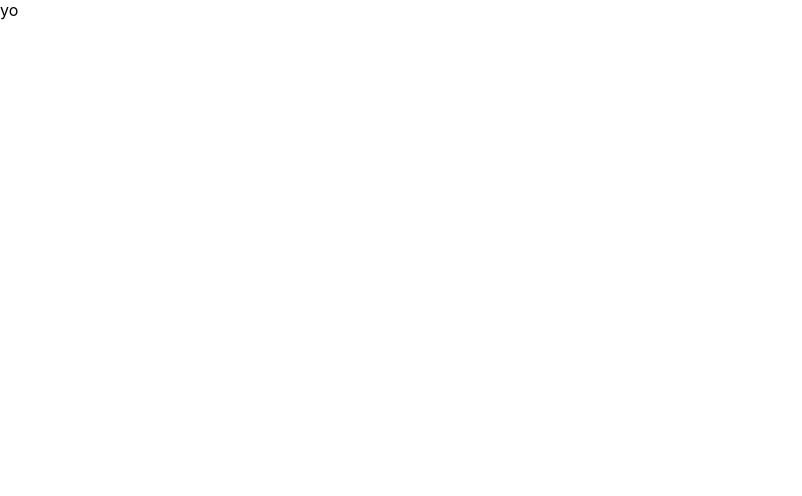
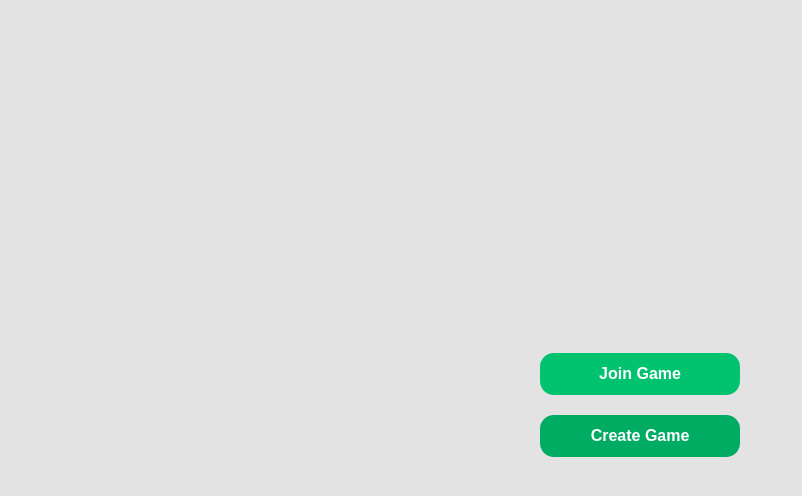
Before and after one commit to noazlee/code_off, a React (Create React App) app in the folder client/: page /home in a window 1280 px wide. Shown: the top 496 px of the page, without its empty margins (0-802 px from the left). Built offline with nearby package versions, Linux system fonts and the light colour scheme.

Commit message:
starting on game room, join room

```diff
--- a/client/src/App.js
+++ b/client/src/App.js
@@ -6,6 +6,8 @@ import Welcome from './views/welcome';
 import Test from './views/test';
 import Editor from './views/editor';
 import Home from './views/home';
+import GameRoom from './views/gameRoom';
+import JoinLobby from './views/joinLobby';
 
 const App = () => {
     return (
@@ -16,6 +18,8 @@ const App = () => {
                 <Route path="/signup" element={<SignUp/>} />
                 <Route path="/home" element={<Home/>} />
                 <Route path="/editor" element={<Editor/>} />
+                <Route path="/gameRoom" element={<GameRoom/>} />
+                <Route path="/joinLobby" element={<JoinLobby/>} />
 
                 <Route path="/test" element={<Test/>} />
             </Routes>
--- /dev/null
+++ b/client/src/views/gameRoom.js
@@ -0,0 +1,27 @@
+import React, { useState } from 'react';
+import Editor from '@monaco-editor/react';
+
+function GameRoom() {
+  const [code, setCode] = useState('// Your code here');
+
+  function handleEditorChange(value, event) {
+    setCode(value);
+  }
+
+  return (
+    <Editor
+      height="500px" // Set the desired height
+      language="javascript" // Set the default language
+      theme="vs-dark" // Optional: Set a theme (e.g., "vs-dark", "vs-light")
+      value={code} // The current value of the editor
+      onChange={handleEditorChange} // Callback for when the content changes
+      options={{
+        // Optional: Editor options (e.g., line numbers, word wrap)
+        minimap: { enabled: false },
+        readOnly: false,
+      }}
+    />
+  );
+}
+
+export default GameRoom;
--- a/client/src/views/home.js
+++ b/client/src/views/home.js
@@ -1,9 +1,11 @@
 import React, { useState } from 'react';
-import Editor from '@monaco-editor/react';
 import { useLocation } from 'react-router-dom';
+import { useNavigate } from 'react-router-dom';
+import { theme } from '../constants/theme';
 
 function Home() {
   const [code, setCode] = useState('// Your code here');
+  const navigate = useNavigate();
   const location = useLocation();
   const { user_id } = location.state || {};
 
@@ -12,24 +14,83 @@ function Home() {
   }
 
   return (
-    <div className='container'>
-        <div className='player'>
-            <p>{user_id}</p>
-        </div>
-        <div className='player'>
-            <p>yo</p>
-        </div>
+    <div style={styles.container}>
+      <header style={styles.header}>
+        <h2 style={styles.title}>
+          {user_id}
+        </h2>
+        <button style={styles.sign_up_button} onClick={() => navigate("/joinLobby/")}>
+          Join Game
+        </button>
+        <button style={styles.log_in_button} onClick={() => navigate("/game/")}>
+          Create Game
+        </button>
+      </header>
     </div>
   );
 }
-
 const styles = {
+    title: {
+      fontSize: 'clamp(24px, 5vw, 50px)',
+      fontWeight: theme.fonts.bold,
+      color: theme.colors.text,
+      marginBottom: '10px',
+      textAlign: "center"
+    },
     container: {
-
+      display: 'flex',
+      width: '100%',
+      justifyContent: 'center',
+      alignItems: 'center',
+      minHeight: '100vh',
+      backgroundColor: theme.colors.gray,
+      padding: '20px',
+      boxSizing: 'border-box'
     },
-    player: {
-        backgroundColor: "rgb(0,0,0)",
+    header: {
+      textAlign: 'center',
+      padding: '40px',
+      backgroundColor: 'rgb(0,0,0,0)',
+      borderRadius: `${theme.radius.xl}px`,
+      width: '80%',
+      maxWidth: '400px',
+      boxSizing: 'border-box'
+    },
+    welcome_text: {
+      fontSize: 'clamp(24px, 5vw, 32px)',
+      fontWeight: theme.fonts.bold,
+      color: theme.colors.textDark,
+      marginBottom: '30px',
+      textAlign: "center"
+    },
+    sign_up_button: {
+      backgroundColor: theme.colors.primary,
+      color: 'white',
+      border: 'none',
+      padding: '12px 24px',
+      fontSize: 'clamp(14px, 2vw, 16px)',
+      borderRadius: `${theme.radius.md}px`,
+      cursor: 'pointer',
+      margin: '10px',
+      fontWeight: theme.fonts.semibold,
+      minWidth: '120px',
+      width: '80%',
+      maxWidth: '200px'
+    },
+    log_in_button: {
+      backgroundColor: theme.colors.primaryDark,
+      color: 'white',
+      border: 'none',
+      padding: '12px 24px',
+      fontSize: 'clamp(14px, 2vw, 16px)',
+      borderRadius: `${theme.radius.md}px`,
+      cursor: 'pointer',
+      margin: '10px',
+      fontWeight: theme.fonts.semibold,
+      minWidth: '120px',
+      width: '80%',
+      maxWidth: '200px'
     }
-}
+  }
 
 export default Home;
--- /dev/null
+++ b/client/src/views/joinLobby.js
@@ -0,0 +1,27 @@
+import React, { useState } from 'react';
+import { useNavigate } from 'react-router-dom';
+
+function JoinLobby() {
+    const [lobbyCode, setLobbyCode] = useState('');
+    const navigate = useNavigate();
+
+    const handleSubmit = (e) => {
+        e.preventDefault();
+        if (lobbyCode.trim()) {
+            // TODO: Add API call to join lobby with code
+            console.log('Joining lobby with code:', lobbyCode);
+        }
+    };
+
+    const handleBack = () => {
+        navigate('/welcome');
+    };
+
+    return (
+       <div>
+
+       </div>
+    );
+}
+
+export default JoinLobby;
```
